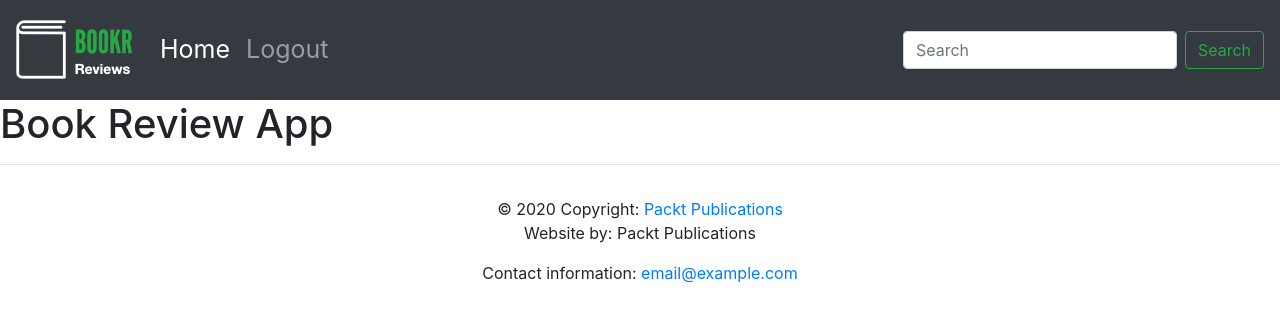
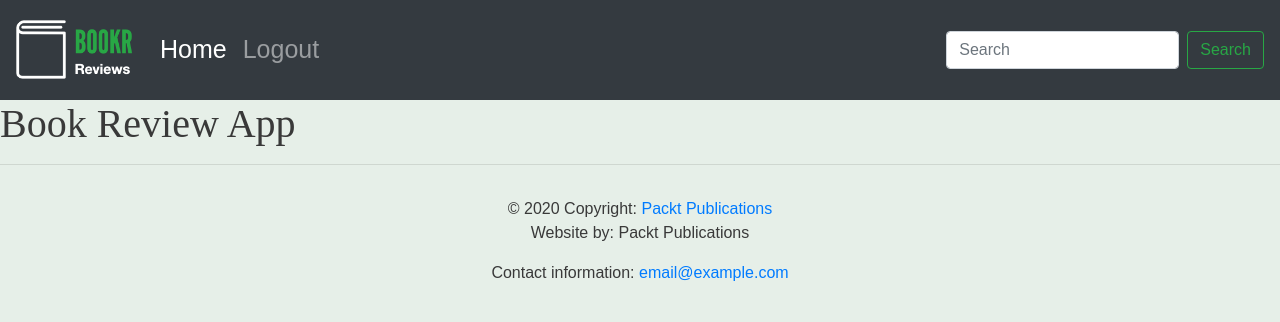
Before and after one commit to paxcodes/book_WebDevWithDjango, a Django app: page /books/ in a window 1280 px wide. Shown: the top 322 px of the page. Run offline with Django 3.2, Linux system fonts and the light colour scheme; data that the repository does not hold is empty; some libraries are stand-ins or nearby versions.

Commit message:
feat(act5.2): move inline css to css file

```diff
--- a/bookr/bookr/settings.py
+++ b/bookr/bookr/settings.py
@@ -119,3 +119,5 @@ USE_TZ = True
 # https://docs.djangoproject.com/en/3.1/howto/static-files/
 
 STATIC_URL = '/static/'
+
+STATICFILES_DIRS = [Path(BASE_DIR, 'static')]
--- /dev/null
+++ b/bookr/static/main.css
@@ -0,0 +1,22 @@
+.navbar {
+    min-height: 100px;
+    font-size: 25px;
+}
+
+.navbar-brand {
+    font-size: 25px;
+}
+
+.navbar-brand > img {
+    height: 60px;
+}
+
+body {
+    font-family: 'Source Sans Pro', sans-serif;
+    background-color: #e6efe8;
+    color: #393939
+}
+
+h1, h2, h3, h4, h5, h6 {
+    font-family: 'Libre Baskerville', serif;
+}
--- a/bookr/templates/base.html
+++ b/bookr/templates/base.html
@@ -11,20 +11,8 @@
     <link rel="stylesheet" href="https://stackpath.bootstrapcdn.com/bootstrap/4.4.1/css/bootstrap.min.css"
         integrity="sha384-Vkoo8x4CGsO3+Hhxv8T/Q5PaXtkKtu6ug5TOeNV6gBiFeWPGFN9MuhOf23Q9Ifjh" crossorigin="anonymous">
     <link rel="stylesheet" href="https://cdnjs.cloudflare.com/ajax/libs/font-awesome/4.7.0/css/font-awesome.min.css">
-    <style type="text/css">
-        .navbar {
-            min-height: 100px;
-            font-size: 25px;
-        }
-
-        .navbar-brand {
-            font-size: 25px;
-        }
-
-        .navbar-brand > img {
-            height: 60px;
-        }
-    </style>
+    <link rel="stylesheet" href="{% static 'main.css' %}"
+    <link rel="stylesheet" href="https://fonts.googleapis.com/css?family=Libre+Baskerville|Source+Sans+Pro&display=swap">
 </head>
 
 <body>
```
